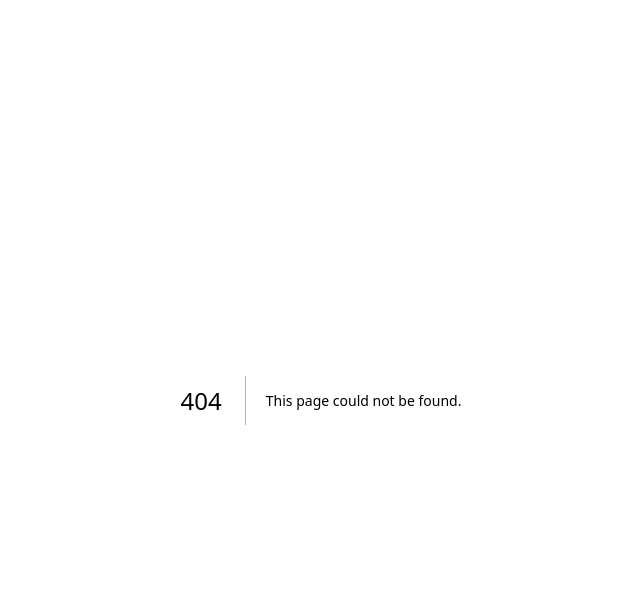
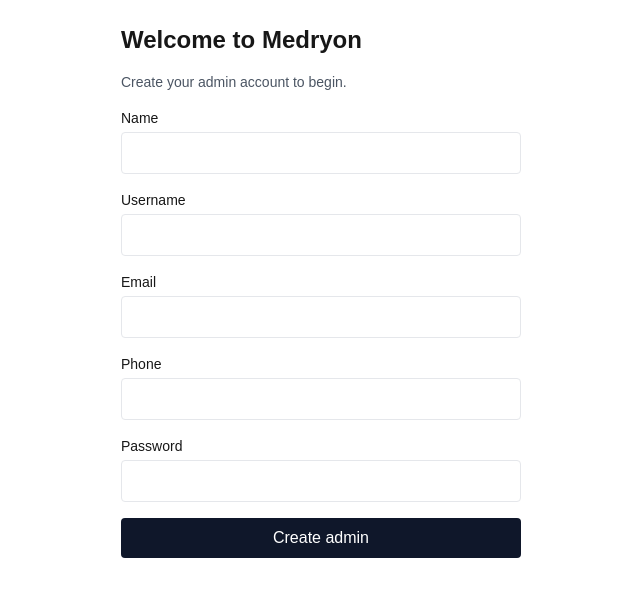
Before and after one commit to akashsoni0786/clinic-app, a Next.js app: page /doctor/first-run in a window 1280 px wide. Before the commit this address had no page. Shown: the top 596 px of the page, without its empty margins (319-959 px from the left). Built offline with nearby package versions, Linux system fonts and the light colour scheme.

Commit message:
feat(auth): add first-run admin setup page
TDD: 2/2 tests pass. Note: fixed /name/i → /^name$/i in test to resolve
ambiguity with /username/i (both match the "name" substring; exact anchors
used to disambiguate — deviation from prescribed regex noted).

```diff
--- /dev/null
+++ b/app/(doctor)/doctor/first-run/page.jsx
@@ -0,0 +1,5 @@
+import FirstRunForm from '@/components/auth/FirstRunForm';
+
+export default function FirstRunPage() {
+  return <FirstRunForm />;
+}
--- /dev/null
+++ b/components/auth/FirstRunForm.jsx
@@ -0,0 +1,80 @@
+'use client';
+
+import { useState } from 'react';
+
+export default function FirstRunForm() {
+  const [form, setForm] = useState({
+    name: '',
+    username: '',
+    email: '',
+    phone: '',
+    password: '',
+  });
+  const [error, setError] = useState(null);
+  const [submitting, setSubmitting] = useState(false);
+
+  function update(field) {
+    return (e) => setForm((f) => ({ ...f, [field]: e.target.value }));
+  }
+
+  async function onSubmit(e) {
+    e.preventDefault();
+    setError(null);
+    setSubmitting(true);
+    try {
+      const res = await fetch('/api/auth/first-run', {
+        method: 'POST',
+        headers: { 'Content-Type': 'application/json' },
+        body: JSON.stringify(form),
+      });
+      const data = await res.json();
+      if (!res.ok) {
+        setError(data.error || 'Setup failed');
+      } else {
+        window.location.href = '/login';
+      }
+    } finally {
+      setSubmitting(false);
+    }
+  }
+
+  return (
+    <form onSubmit={onSubmit} className="space-y-4 max-w-md mx-auto p-6">
+      <h1 className="text-2xl font-bold">Welcome to Medryon</h1>
+      <p className="text-sm text-gray-600">Create your admin account to begin.</p>
+
+      <div>
+        <label htmlFor="name" className="block text-sm font-medium">Name</label>
+        <input id="name" type="text" required value={form.name} onChange={update('name')}
+          className="mt-1 block w-full rounded border p-2" />
+      </div>
+      <div>
+        <label htmlFor="username" className="block text-sm font-medium">Username</label>
+        <input id="username" type="text" required value={form.username} onChange={update('username')}
+          className="mt-1 block w-full rounded border p-2" />
+      </div>
+      <div>
+        <label htmlFor="email" className="block text-sm font-medium">Email</label>
+        <input id="email" type="email" required value={form.email} onChange={update('email')}
+          className="mt-1 block w-full rounded border p-2" />
+      </div>
+      <div>
+        <label htmlFor="phone" className="block text-sm font-medium">Phone</label>
+        <input id="phone" type="tel" required value={form.phone} onChange={update('phone')}
+          className="mt-1 block w-full rounded border p-2" />
+      </div>
+      <div>
+        <label htmlFor="password" className="block text-sm font-medium">Password</label>
+        <input id="password" type="password" required minLength={6} value={form.password}
+          onChange={update('password')} className="mt-1 block w-full rounded border p-2" />
+      </div>
+
+      {error && <p className="text-sm text-red-600">{error}</p>}
+
+      <button type="submit" disabled={submitting}
+        className="w-full rounded bg-slate-900 px-4 py-2 text-white disabled:opacity-50">
+        {submitting ? 'Creating...' : 'Create admin'}
+      </button>
+    </form>
+  );
+}
```
Also changed, not shown: 1 other file (tests, documents, lock files or other folders).
